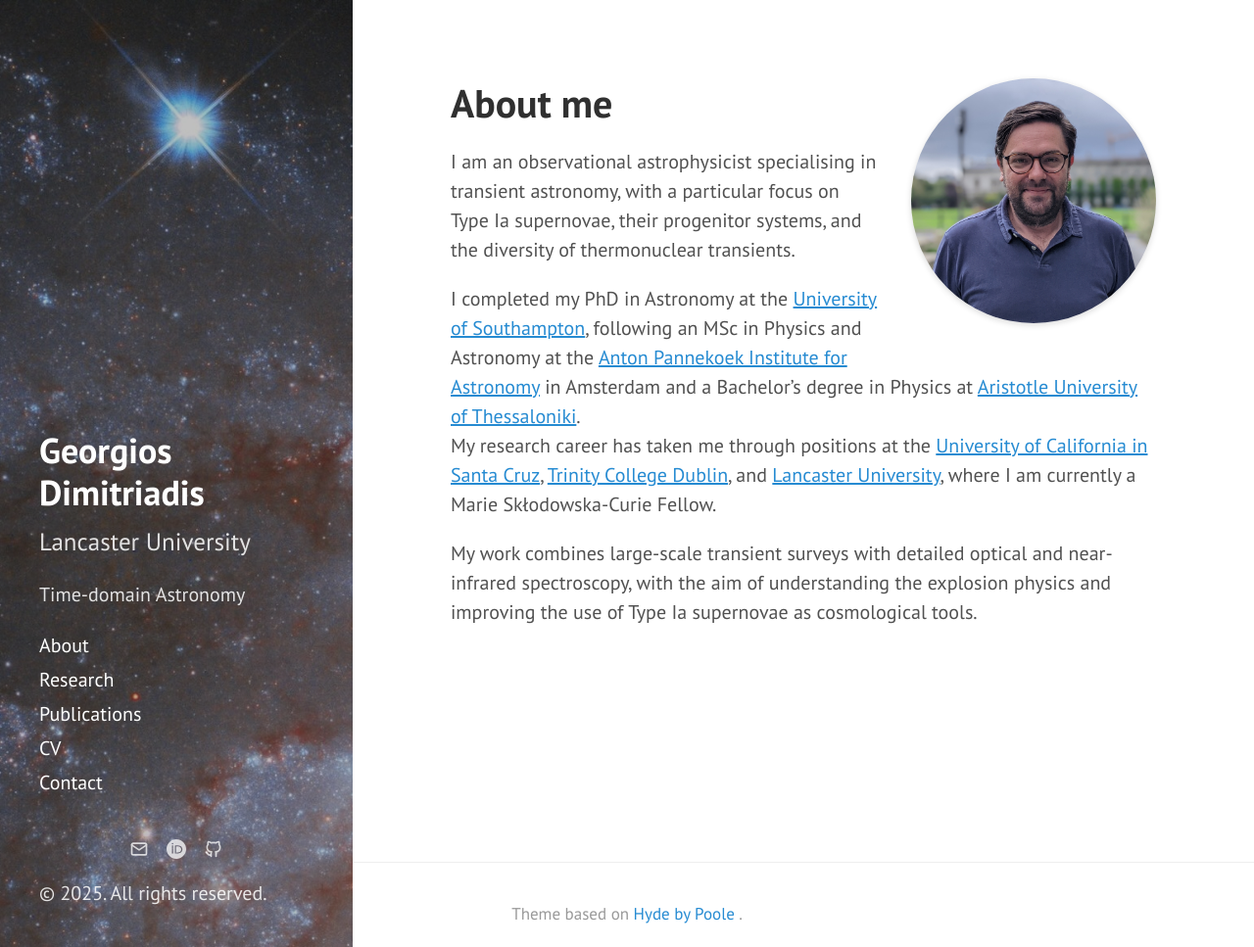
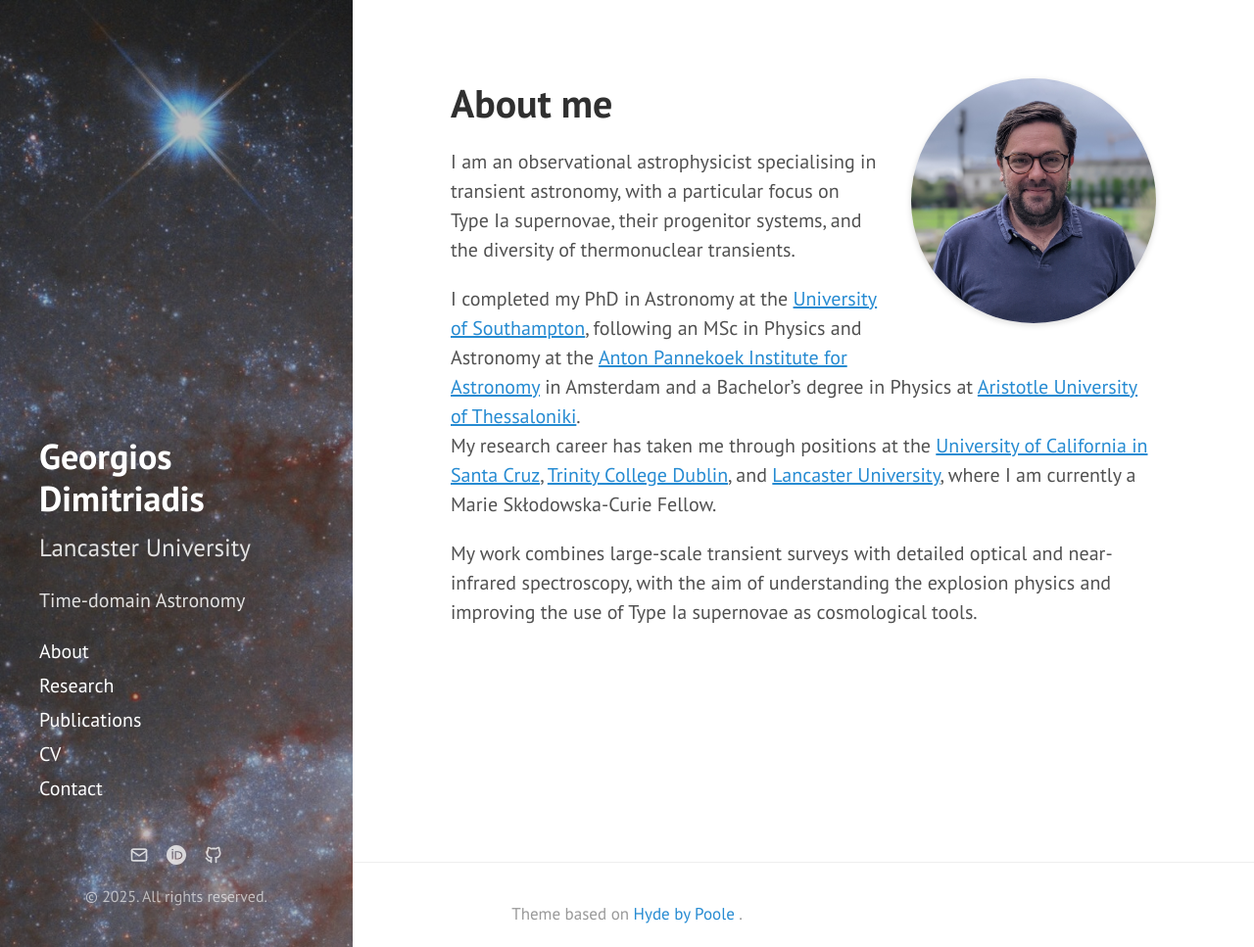
Before and after one commit to geodimitriadis/geodimitriadis.github.io, a Jekyll site: the page built from index.md, in a window 1280 px wide and 967 px high. Shown: the whole window at 98% size. Built offline with Jekyll 4.4.1, drawn with Linux system fonts in a browser that asks for light colours.

Commit message:
Update hyde.css

```diff
--- a/public/css/hyde.css
+++ b/public/css/hyde.css
@@ -345,3 +345,9 @@ a.sidebar-nav-item:focus {
 .sidebar-icons img:hover {
   opacity: 1;
 }
+
+.sidebar-copyright {
+  text-align: center;
+  font-size: 0.8rem;
+  color: rgba(255,255,255,0.6);
+}
```
